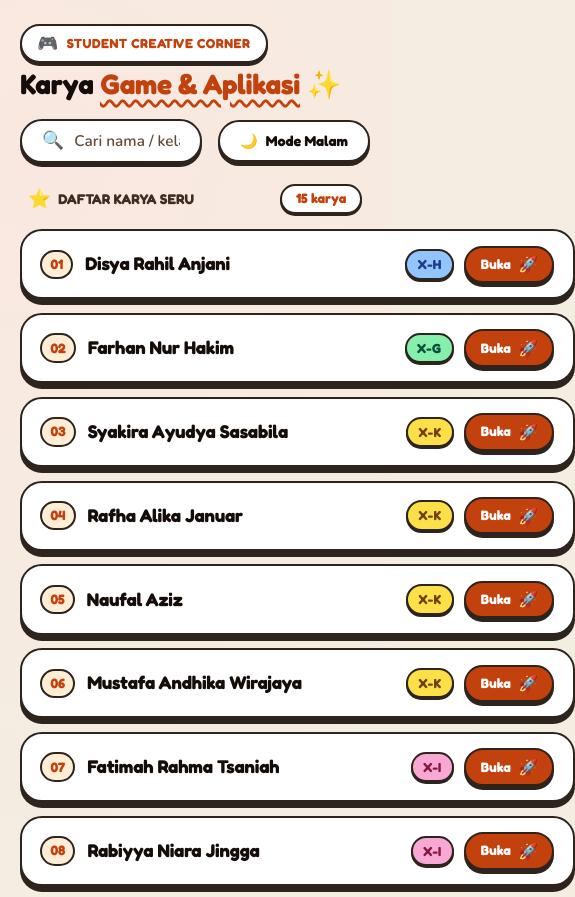
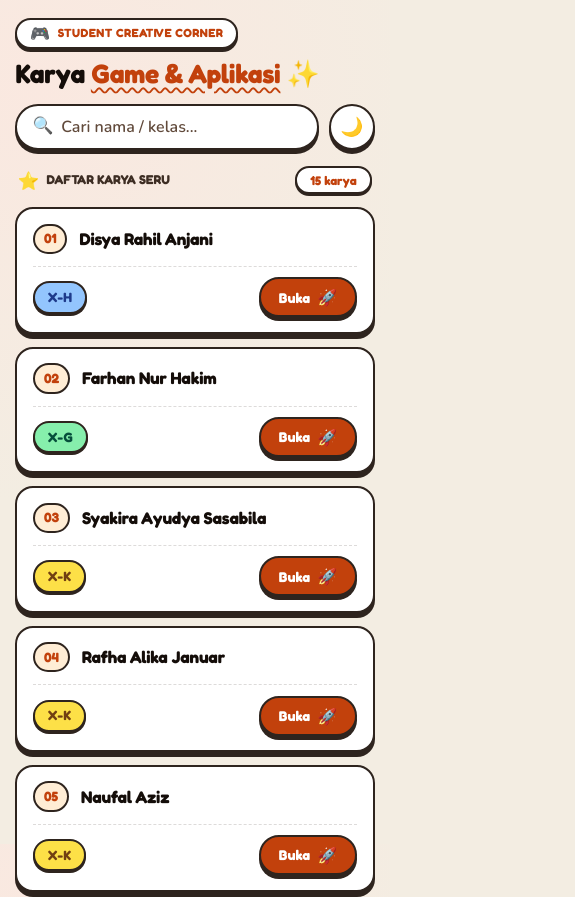
Before and after one commit to adliar24/karya19, a plain HTML site: page index.html in a window 390 px wide. Shown: the top 897 px of the page, 575 px wide, since content can reach past the window. Drawn offline with nearby package versions, Linux system fonts and the light colour scheme.

Commit message:
Optimize responsive layout across mobile, tablet, and desktop

```diff
--- a/index.html
+++ b/index.html
@@ -13,7 +13,7 @@
     href="https://fonts.googleapis.com/css2?family=Fredoka:wght@500;600;700&family=Nunito:wght@600;700;800;900&display=swap"
     rel="stylesheet">
 
-  <link rel="stylesheet" href="style.css?v=3">
+  <link rel="stylesheet" href="style.css?v=4">
 </head>
 
 <body>
--- a/style.css
+++ b/style.css
@@ -46,6 +46,7 @@
 
   /* Pop Shadows */
   --shadow-color: #2e241e;
+  --card-divider: rgba(46, 36, 30, 0.16);
   --shadow-card-pop: 0 6px 0 var(--shadow-color);
   --shadow-hover-pop: 0 8px 0 var(--shadow-color);
   --btn-shadow: 0 4px 0 var(--shadow-color);
@@ -66,6 +67,7 @@
   --surface-hover: #261e3a;
   --border-card: #e2d4fc; /* Outline cerah agar bentuk papan tegas */
   --shadow-color: #583c87; /* Pop shadow tebal ungu menyala */
+  --card-divider: rgba(226, 212, 252, 0.2);
   --shadow-card-pop: 0 6px 0 var(--shadow-color);
   --shadow-hover-pop: 0 8px 0 var(--shadow-color);
   --btn-shadow: 0 4px 0 var(--shadow-color);
@@ -109,8 +111,9 @@
   padding: 0;
 }
 
-html, body {
+html {
   min-height: 100%;
+  -webkit-text-size-adjust: 100%;
 }
 
 body {
@@ -118,11 +121,14 @@ body {
   background-color: var(--bg-main);
   background-image: var(--bg-gradient);
   background-repeat: no-repeat;
+  background-attachment: fixed;
   color: var(--text-heavy);
   line-height: 1.4;
   transition: background-color 0.25s ease, color 0.25s ease;
   -webkit-font-smoothing: antialiased;
   min-height: 100vh;
+  min-height: 100dvh;
+  overflow-x: clip;
   display: flex;
   align-items: center;
   justify-content: center;
@@ -133,7 +139,7 @@ body {
   width: 100%;
   max-width: 1320px;
   margin: auto;
-  padding: 2rem 2.25rem;
+  padding: clamp(1.25rem, 3vw, 2.25rem) clamp(1rem, 3.2vw, 2.25rem);
   display: flex;
   flex-direction: column;
   justify-content: center;
@@ -144,63 +150,78 @@ body {
   display: flex;
   align-items: center;
   justify-content: space-between;
-  gap: 1.5rem;
+  gap: 1.25rem 1.5rem;
   padding-bottom: 1.15rem;
+}
+
+.header-left {
+  display: flex;
+  flex-direction: column;
+  align-items: flex-start;
+  min-width: 0;
 }
 
 .cute-tag {
   display: inline-flex;
   align-items: center;
-  gap: 0.5rem;
-  padding: 0.35rem 0.95rem;
+  gap: 0.45rem;
+  padding: 0.35rem 0.9rem;
   border-radius: 9999px;
   background: var(--surface);
   border: 2px solid var(--border-card);
   box-shadow: 0 3px 0 var(--shadow-color);
   font-family: var(--font-cute);
-  font-size: 0.82rem;
+  font-size: clamp(0.72rem, 1.3vw, 0.82rem);
   font-weight: 700;
   color: var(--accent);
   letter-spacing: 0.04em;
-  margin-bottom: 0.35rem;
+  margin-bottom: 0.45rem;
+  max-width: 100%;
 }
 
 .tag-emoji {
-  font-size: 1.05rem;
+  font-size: 1rem;
+  line-height: 1;
+  flex-shrink: 0;
 }
 
 .brand-title {
   font-family: var(--font-cute);
-  font-size: 2.25rem; /* Lebih besar & berisi */
+  font-size: clamp(1.6rem, 3.2vw, 2.25rem); /* Responsif & proporsional di semua layar */
   font-weight: 700;
   letter-spacing: -0.01em;
-  line-height: 1.15;
+  line-height: 1.22;
+  word-wrap: break-word;
 }
 
 .brand-title span {
   color: var(--accent);
   text-decoration: underline wavy var(--accent);
-  text-underline-offset: 5px;
+  text-decoration-thickness: 2px;
+  text-underline-offset: 4px;
 }
 
 .header-right {
   display: flex;
   align-items: center;
-  gap: 1rem;
+  gap: 0.85rem;
+  flex-shrink: 0;
 }
 
 /* Cute Search Box: Lebih Besar & Jelas */
 .search-wrap {
   display: flex;
   align-items: center;
-  gap: 0.65rem;
+  gap: 0.6rem;
   background: var(--surface);
   border: 2.5px solid var(--border-card);
-  padding: 0.6rem 1.25rem;
+  padding: 0.58rem 1.15rem;
   border-radius: 9999px;
   box-shadow: 0 4px 0 var(--shadow-color);
-  transition: all 0.2s ease;
-  width: 290px;
+  transition: transform 0.2s ease, box-shadow 0.2s ease;
+  width: 280px;
+  min-width: 0;
+  min-height: 46px;
 }
 
 .search-wrap:focus-within {
@@ -209,14 +230,16 @@ body {
 }
 
 .search-emoji {
-  font-size: 1.1rem;
+  font-size: 1.05rem;
   line-height: 1;
+  flex-shrink: 0;
 }
 
 .search-wrap input {
   border: none;
   background: transparent;
   width: 100%;
+  min-width: 0;
   font-family: var(--font-body);
   font-size: 0.96rem;
   font-weight: 700;
@@ -234,7 +257,7 @@ body {
   background: var(--surface);
   border: 2.5px solid var(--border-card);
   color: var(--text-heavy);
-  padding: 0.6rem 1.25rem;
+  padding: 0.58rem 1.15rem;
   border-radius: 9999px;
   font-family: var(--font-cute);
   font-size: 0.9rem;
@@ -242,14 +265,27 @@ body {
   cursor: pointer;
   display: inline-flex;
   align-items: center;
-  gap: 0.5rem;
-  transition: all 0.15s ease;
+  justify-content: center;
+  gap: 0.45rem;
+  white-space: nowrap;
+  flex-shrink: 0;
+  min-height: 46px;
+  transition: transform 0.15s ease, box-shadow 0.15s ease;
   box-shadow: 0 4px 0 var(--shadow-color);
+  -webkit-tap-highlight-color: transparent;
 }
 
+.theme-toggle-btn:focus-visible,
+.open-btn:focus-visible {
+  outline: 3px solid var(--accent);
+  outline-offset: 2px;
+}
+
+@media (hover: hover) {
   .theme-toggle-btn:hover {
     transform: translateY(-2px);
     box-shadow: 0 6px 0 var(--shadow-color);
+  }
 }
 
 .theme-toggle-btn:active {
@@ -262,9 +298,11 @@ body {
   display: flex;
   justify-content: space-between;
   align-items: center;
-  padding: 0.2rem 0.5rem 0.95rem 0.5rem;
+  flex-wrap: wrap;
+  gap: 0.5rem 0.75rem;
+  padding: 0.25rem 0.25rem 0.95rem 0.25rem;
   font-family: var(--font-cute);
-  font-size: 0.88rem;
+  font-size: clamp(0.8rem, 1.5vw, 0.88rem);
   font-weight: 700;
   color: var(--text-muted);
 }
@@ -276,7 +314,8 @@ body {
 }
 
 .star-icon {
-  font-size: 1.15rem;
+  font-size: 1.1rem;
+  line-height: 1;
 }
 
 .meta-badge {
@@ -287,14 +326,15 @@ body {
   padding: 0.2rem 0.85rem;
   border-radius: 9999px;
   font-weight: 700;
-  font-size: 0.85rem;
+  font-size: clamp(0.78rem, 1.4vw, 0.85rem);
+  white-space: nowrap;
 }
 
 /* Works Grid: 2 Kolom di Desktop dengan Jarak Pas */
 .works-grid {
   display: grid;
-  grid-template-columns: repeat(2, 1fr);
-  gap: 0.95rem 1.5rem; /* Lebih renggang & lega */
+  grid-template-columns: repeat(2, minmax(0, 1fr));
+  gap: 0.95rem 1.4rem;
 }
 
 /* Papan Karya (Lebih Besar, Tebal, dan Kontras Banget dengan Background) */
@@ -302,19 +342,22 @@ body {
   background: var(--surface);
   border: 2.5px solid var(--border-card); /* Border tebal kontras */
   border-radius: 22px; /* Lebih membal & besar */
-  padding: 0.95rem 1.45rem; /* Padding lebih lega & tebal */
+  padding: 0.95rem 1.35rem; /* Padding lebih lega & tebal */
   display: flex;
   align-items: center;
   justify-content: space-between;
-  gap: 1.15rem;
+  gap: 1rem;
+  min-width: 0;
   box-shadow: var(--shadow-card-pop); /* Bayangan pop kontras */
-  transition: all 0.15s cubic-bezier(0.34, 1.56, 0.64, 1);
+  transition: transform 0.15s cubic-bezier(0.34, 1.56, 0.64, 1), box-shadow 0.15s ease, background-color 0.15s ease;
 }
 
+@media (hover: hover) {
   .work-item-row:hover {
     background: var(--surface-hover);
     transform: translateY(-3px);
     box-shadow: var(--shadow-hover-pop);
+  }
 }
 
 .item-left {
@@ -400,6 +443,7 @@ body {
 .open-btn {
   display: inline-flex;
   align-items: center;
+  justify-content: center;
   gap: 0.45rem;
   padding: 0.55rem 1.25rem; /* Lebih tebal & lega */
   background: var(--accent);
@@ -409,14 +453,18 @@ body {
   font-size: 0.95rem; /* Lebih besar */
   font-weight: 700;
   text-decoration: none;
+  white-space: nowrap;
   border-radius: 9999px;
   box-shadow: var(--btn-shadow);
-  transition: all 0.12s ease;
+  transition: transform 0.12s ease, background-color 0.12s ease, box-shadow 0.12s ease;
+  -webkit-tap-highlight-color: transparent;
 }
 
+@media (hover: hover) {
   .open-btn:hover {
     background: var(--accent-hover);
     transform: translateY(-2px);
+  }
 }
 
 .open-btn:active {
@@ -528,41 +576,68 @@ body {
   }
 }
 
-/* Mobile Responsiveness: Memanjang Ke Bawah (1 Kolom) */
-@media (max-width: 980px) {
+/* ==========================================
+   Responsive Breakpoints (All Screen Sizes)
+   ========================================== */
+
+/* Laptop / Medium Desktop */
+@media (max-width: 1180px) {
+  .search-wrap {
+    width: 240px;
+  }
+
+  .work-item-row {
+    padding: 0.9rem 1.15rem;
+    gap: 0.85rem;
+  }
+
+  .student-name {
+    font-size: 1.12rem;
+  }
+
+  .item-right {
+    gap: 0.7rem;
+  }
+}
+
+/* Tablet & Landscape Mobile: 1 Kolom, Header Stack Rapi */
+@media (max-width: 1024px) {
   body {
     display: block;
-    min-height: auto;
+    min-height: 100vh;
+    min-height: 100dvh;
   }
 
   .screen-wrapper {
     padding: 1.5rem 1.25rem 2.5rem 1.25rem;
-    min-height: auto;
+    max-width: 780px;
   }
 
   .main-header {
     flex-direction: column;
     align-items: stretch;
-    gap: 1.15rem;
+    gap: 1.05rem;
+    padding-bottom: 1.1rem;
   }
 
   .header-right {
     width: 100%;
-    justify-content: space-between;
+    gap: 0.75rem;
   }
 
   .search-wrap {
-    flex: 1;
+    flex: 1 1 auto;
     width: auto;
+    min-width: 0;
   }
 
   .works-grid {
-    grid-template-columns: 1fr; /* Memanjang ke bawah di mobile */
+    grid-template-columns: 1fr;
     gap: 0.85rem;
   }
 
   .work-item-row {
-    padding: 0.9rem 1.15rem;
+    padding: 0.95rem 1.2rem;
   }
 
   .student-name {
@@ -570,32 +645,148 @@ body {
   }
 }
 
-@media (max-width: 480px) {
+/* Mobile Portrait (HP): Header Lega, Search Full, Kartu 2 Baris Tanpa Kepotong */
+@media (max-width: 560px) {
+  .screen-wrapper {
+    padding: max(1.15rem, env(safe-area-inset-top)) 0.95rem max(2rem, env(safe-area-inset-bottom)) 0.95rem;
+  }
+
+  .main-header {
+    gap: 0.9rem;
+    padding-bottom: 0.9rem;
+  }
+
+  .header-left {
+    gap: 0.15rem;
+  }
+
+  .cute-tag {
+    padding: 0.3rem 0.8rem;
+    font-size: 0.74rem;
+    margin-bottom: 0.35rem;
+  }
+
   .brand-title {
-    font-size: 1.75rem;
+    font-size: clamp(1.5rem, 6.8vw, 1.85rem);
+    line-height: 1.24;
+  }
+
+  .header-right {
+    gap: 0.6rem;
+  }
+
+  .search-wrap {
+    padding: 0.55rem 0.95rem;
+    gap: 0.5rem;
+    min-height: 46px;
+  }
+
+  .search-wrap input {
+    font-size: 1rem; /* Mencegah auto-zoom di iOS Safari */
+  }
+
+  /* Di layar HP sempit, tombol tema jadi tombol ikon bulat yang rapi & nyaman disentuh */
+  .theme-toggle-btn {
+    padding: 0;
+    width: 46px;
+    height: 46px;
+    min-height: 46px;
+    border-radius: 50%;
+    font-size: 1.15rem;
+  }
+
+  #theme-text {
+    display: none;
+  }
+
+  .meta-strip {
+    padding: 0.15rem 0.15rem 0.8rem 0.15rem;
+  }
+
+  .works-grid {
+    gap: 0.8rem;
+  }
+
+  /* Kartu 2 baris di HP agar nama siswa yang panjang terbaca penuh, tidak terpotong */
+  .work-item-row {
+    flex-direction: column;
+    align-items: stretch;
+    gap: 0.75rem;
+    padding: 0.9rem 1rem;
+    border-radius: 18px;
+    box-shadow: 0 5px 0 var(--shadow-color);
   }
 
   .item-left {
     gap: 0.75rem;
+    align-items: center;
   }
 
   .item-num {
-    min-width: 32px;
-    font-size: 0.85rem;
-    padding: 0.2rem 0.5rem;
+    min-width: 34px;
+    font-size: 0.84rem;
+    padding: 0.24rem 0.55rem;
+  }
+
+  .student-name {
+    font-size: 1.06rem;
+    white-space: normal;
+    overflow: visible;
+    text-overflow: unset;
+    line-height: 1.3;
+    word-break: break-word;
   }
 
   .item-right {
-    gap: 0.65rem;
+    width: 100%;
+    justify-content: space-between;
+    gap: 0.75rem;
+    padding-top: 0.65rem;
+    border-top: 1.5px dashed var(--card-divider);
   }
 
   .class-tag {
-    font-size: 0.82rem;
-    padding: 0.25rem 0.65rem;
+    font-size: 0.84rem;
+    padding: 0.3rem 0.8rem;
   }
 
   .open-btn {
-    padding: 0.45rem 0.9rem;
-    font-size: 0.85rem;
+    padding: 0.48rem 1.1rem;
+    font-size: 0.88rem;
+    min-height: 40px;
+  }
+
+  .bottom-footer {
+    padding-top: 1.4rem;
+    font-size: 0.8rem;
+    line-height: 1.5;
   }
 }
+
+/* Layar HP Sangat Kecil (<= 360px) */
+@media (max-width: 360px) {
+  .screen-wrapper {
+    padding: 1rem 0.75rem 1.75rem 0.75rem;
+  }
+
+  .cute-tag {
+    font-size: 0.68rem;
+    padding: 0.26rem 0.7rem;
+  }
+
+  .brand-title {
+    font-size: 1.42rem;
+  }
+
+  .search-wrap {
+    padding: 0.5rem 0.8rem;
+  }
+
+  .work-item-row {
+    padding: 0.8rem 0.85rem;
+  }
+
+  .student-name {
+    font-size: 0.98rem;
+  }
+}
```
Lines whose indentation alone changed are shown as unchanged.
